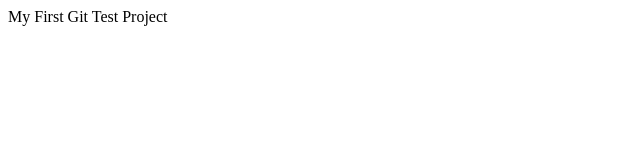
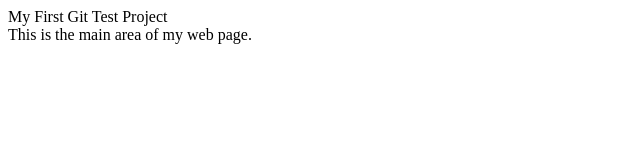
Before and after one commit to blimytoad/git-test, a plain HTML site: page index.html in a window 1280 px wide. Shown: the whole page, without its empty margins (0-640 px from the left). Drawn offline with Linux system fonts and the light colour scheme.

Commit message:
add main element

```diff
--- a/index.html
+++ b/index.html
@@ -10,5 +10,8 @@
     <header>
       My First Git Test Project
     </header>
+    <main>
+      This is the main area of my web page.
+    </main>
 </body>
 </html>
```
